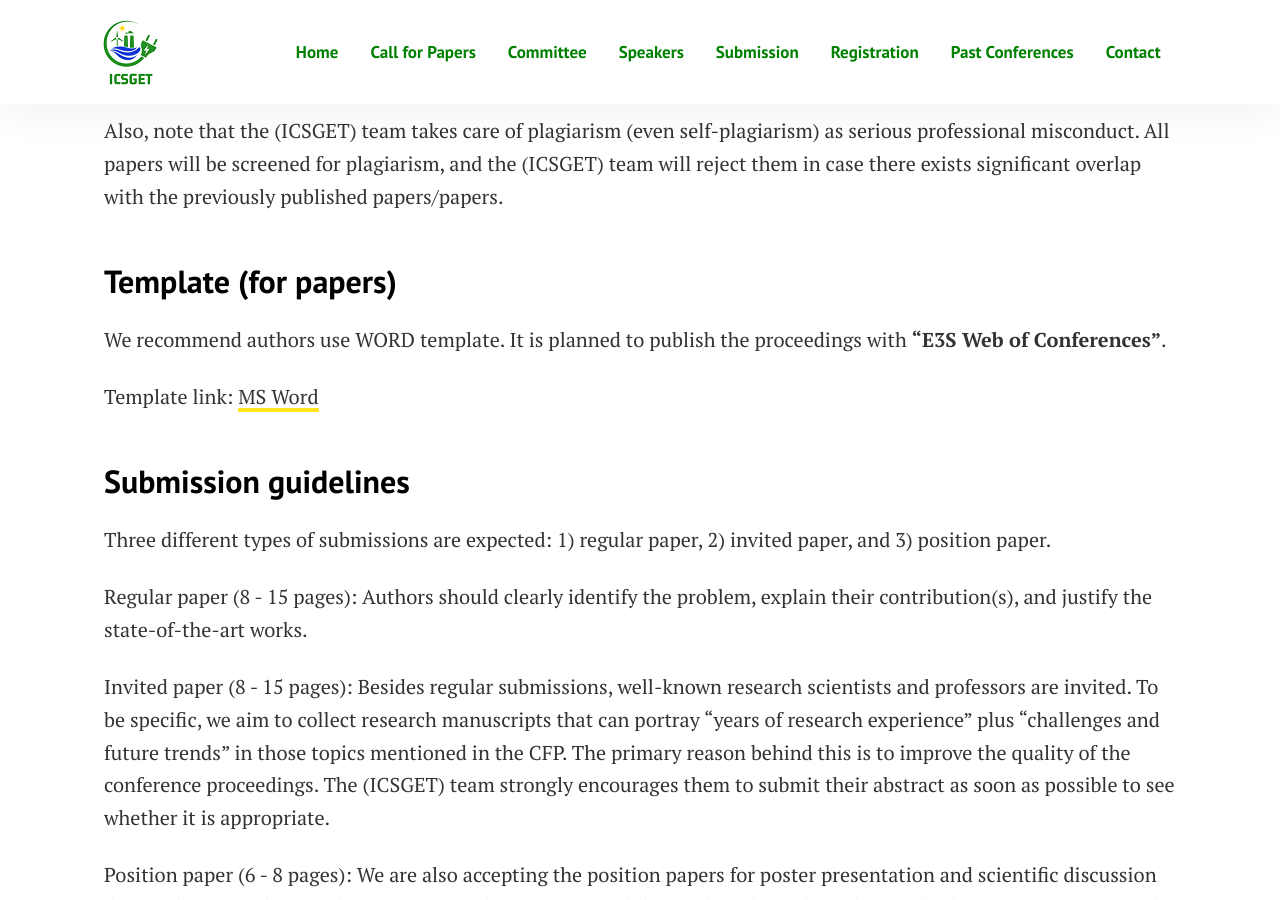
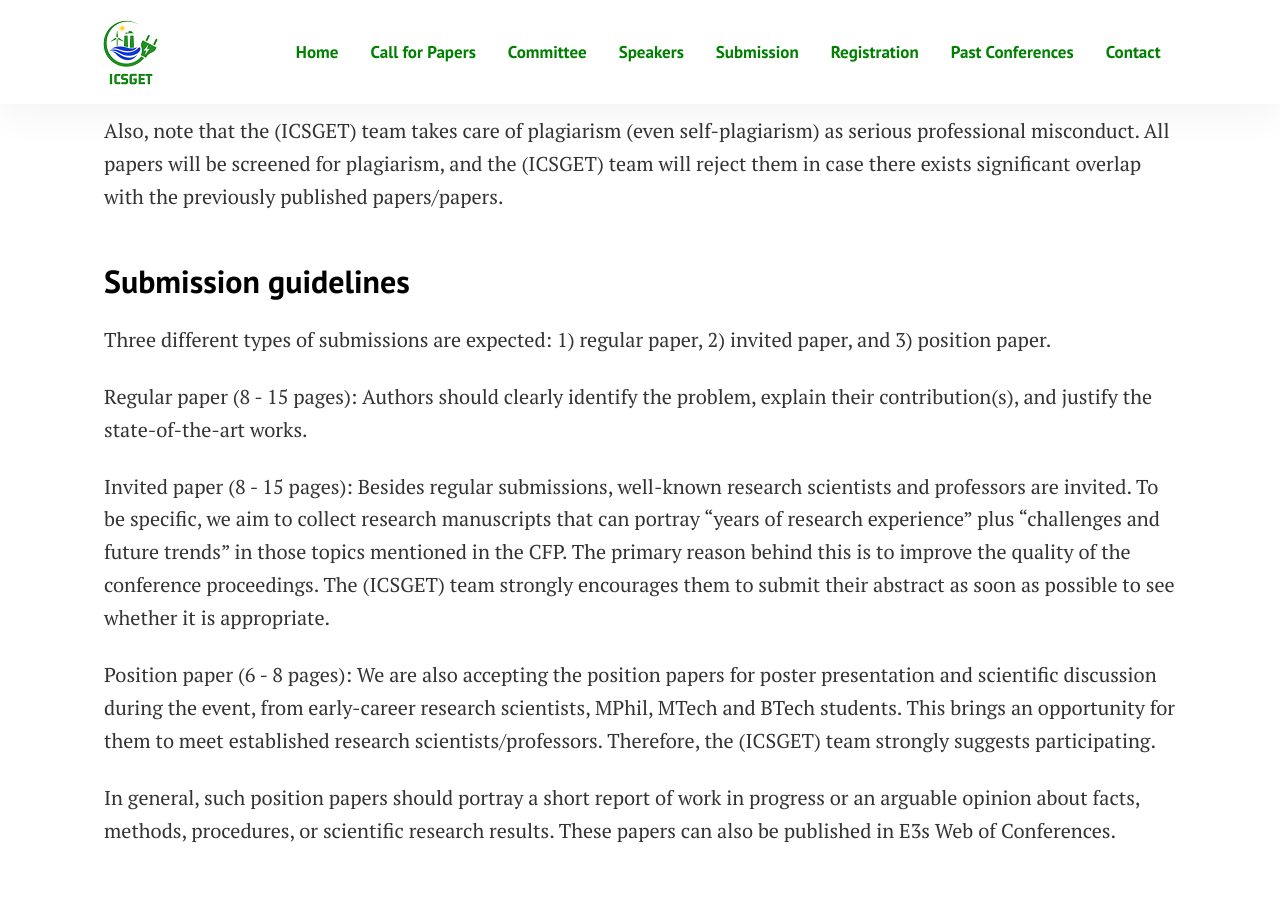
Before and after one commit to sravivarmanvce/temp, a Jekyll site: the page built from pages/submission.md, in a window 1280 px wide and 900 px high, scrolled down 980 px. Built offline with Jekyll 4.4.1, drawn with Linux system fonts in a browser that asks for light colours.

Commit message:
Update submission.md

```diff
--- a/pages/submission.md
+++ b/pages/submission.md
@@ -15,12 +15,6 @@ The review process takes into account both the quality of writing and the scient
 
 Also, note that the (ICSGET) team takes care of plagiarism (even self-plagiarism) as serious professional misconduct. All papers will be screened for plagiarism, and the (ICSGET) team will reject them in case there exists significant overlap with the previously published papers/papers.
 
-## Template (for papers)
-We recommend authors use WORD template. It is planned to publish the proceedings with **"E3S Web of Conferences”**.
-
-
-Template link: [MS Word](https://github.com/sravivarmanvce/icsget/raw/main/ICSGET_2024_WOC_2col_Template.docx)
-
 ## Submission guidelines
 Three different types of submissions are expected: 1) regular paper, 2) invited paper, and 3) position paper.
 
```
